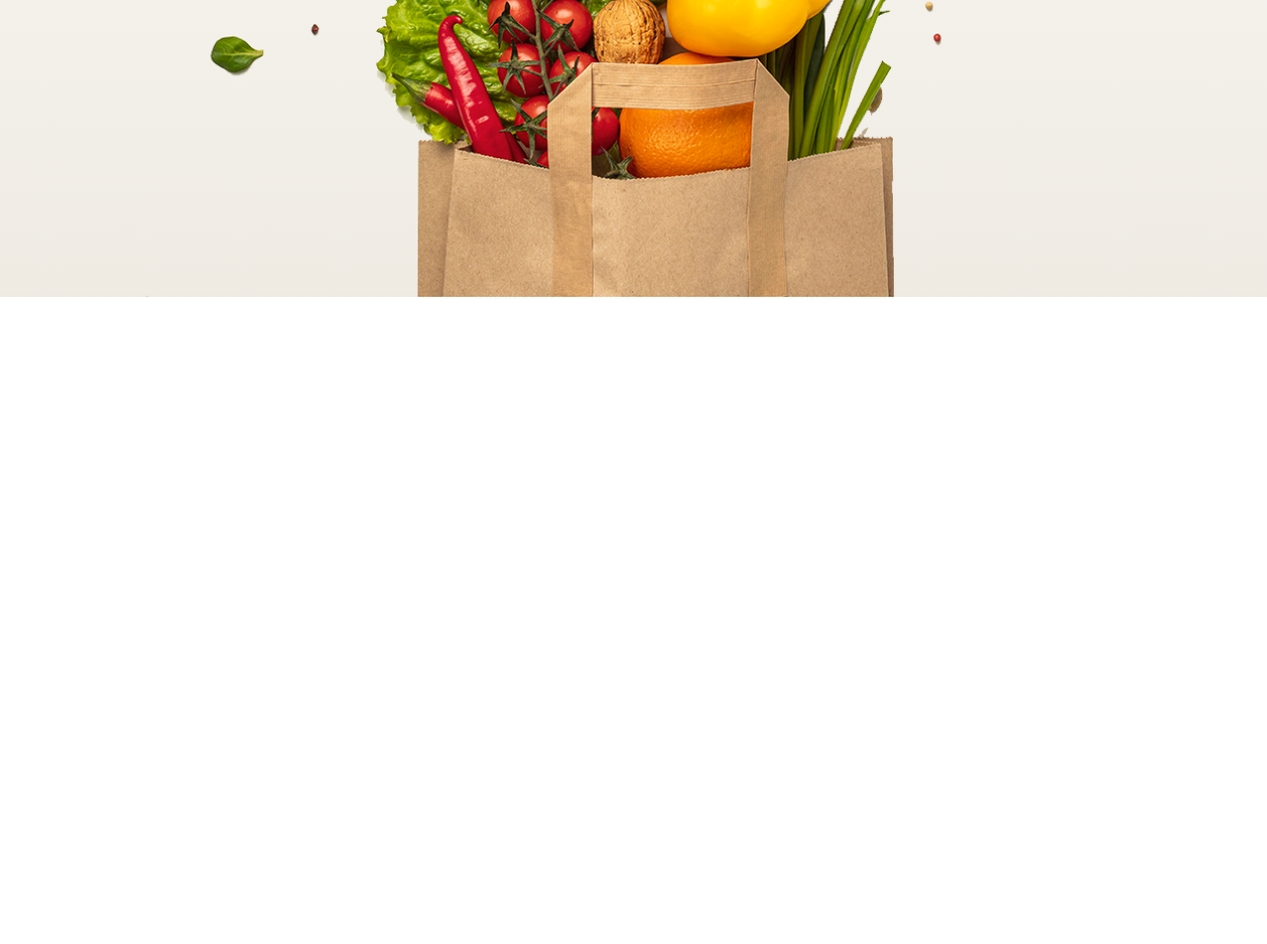
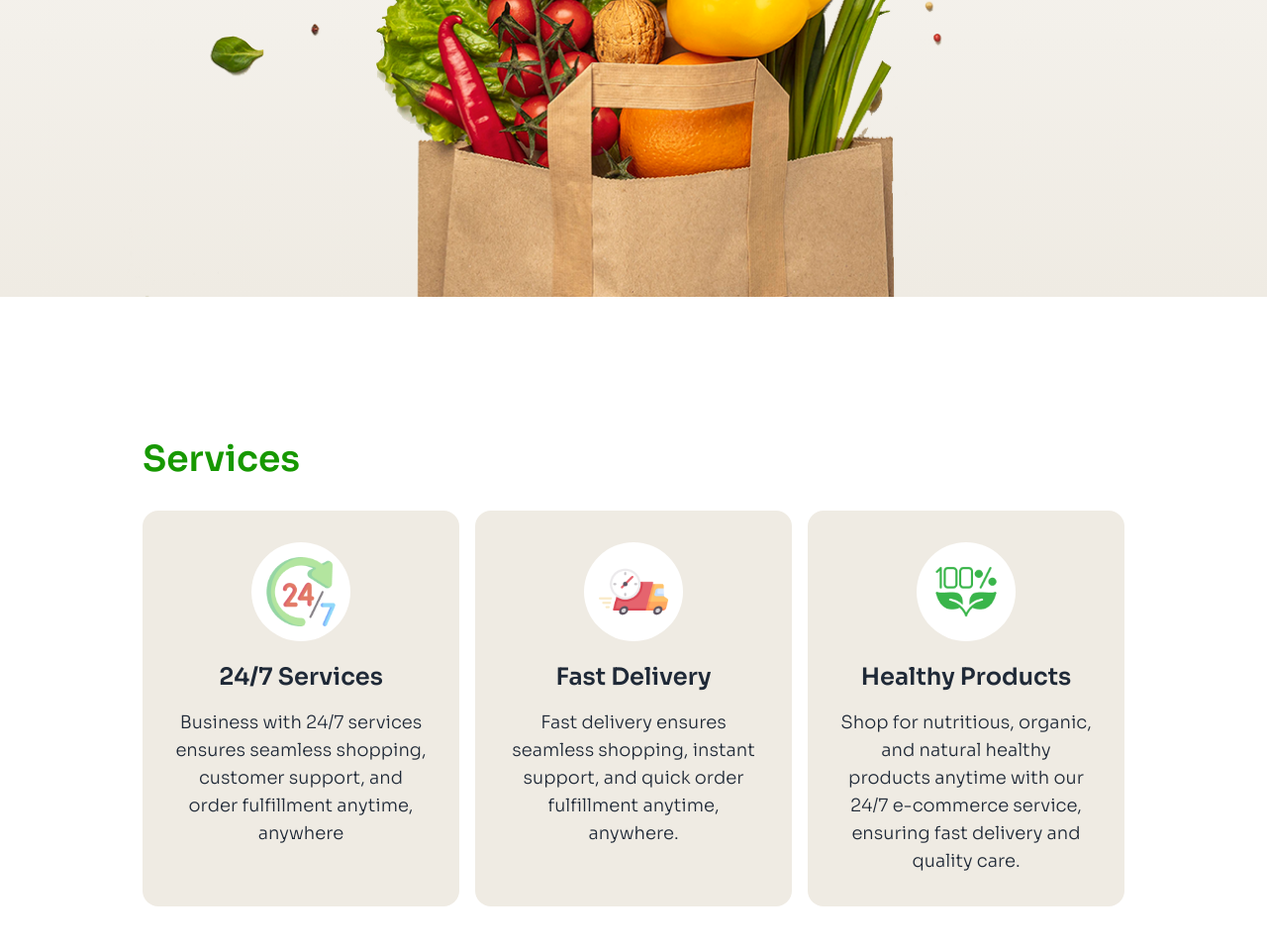
Before and after one commit to shibgatUAM/b11-assignment3, a plain HTML site: page index.html in a window 1280 px wide. Shown: the part 946-1900 px from the top of the page at 99% size. Before the commit the page ends 1246 px from the top, so only its background shows below. Drawn offline with nearby package versions, Linux system fonts and the light colour scheme.

Commit message:
services part done.

```diff
--- a/index.html
+++ b/index.html
@@ -115,9 +115,9 @@
 <!-- END HERO-->
 
 <!-- START SERVICES -->
-    <section class="hidden p-36" id="services">
+    <section class="py-12 px-4 lg:p-36" id="services">
         <h4 class="font-semibold text-4xl mb-8 text-primary-color">Services</h4>
-        <div class="card grid grid-cols-3 gap-4">
+        <div class="card grid grid-rows-1 gap-2 lg:grid-cols-3 lg:gap-4">
             <div class="card-body bg-card-color rounded-2xl p-8">
                 <figure class="w-[100px] h-[100px] bg-white rounded-full m-auto mb-3">
                     <img src="assets/images/service.png" alt="service" width="70" height="70">
```
